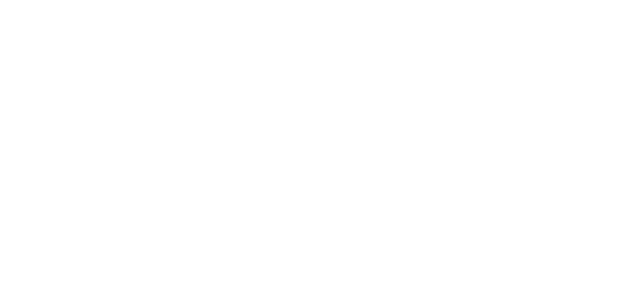
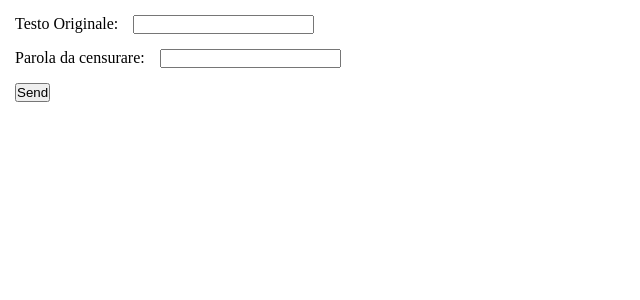
Before and after one commit to Gabriele-Cavallo/php-badwords, a PHP site: page / in a window 1280 px wide. Before the commit the part shown is empty. Shown: the top 300 px of the page, without its empty margins (0-640 px from the left). Run offline with PHP 8.4, Linux system fonts and the light colour scheme.

Commit message:
feat: add form

```diff
--- a/censored.php
+++ b/censored.php
@@ -1,5 +1,6 @@
 <?php
-
+    $uncesoredText= $_GET['inputText'];
+    $censoredWord= $_GET['inputWord'];
 ?>
 
 <!DOCTYPE html>
--- /dev/null
+++ b/css/style.css
@@ -0,0 +1,20 @@
+*{
+    margin: 0;
+    padding: 0;
+    box-sizing: border-box;
+}
+
+.form-wrapper{
+    display: flex;
+    flex-direction: column;
+    gap: 15px;
+    margin: 15px;
+}
+.paragraph-wrapper{
+    display: flex;
+    gap: 15px;
+}
+.word-wrapper{
+    display: flex;
+    gap: 15px;
+}
--- a/index.php
+++ b/index.php
@@ -3,9 +3,24 @@
 <head>
     <meta charset="UTF-8">
     <meta name="viewport" content="width=device-width, initial-scale=1.0">
+    <link rel="stylesheet" href="./css/style.css">
     <title>PHP Badwords</title>
 </head>
 <body>
-
+    <form action="censored.php" method="get">
+        <div class="form-wrapper">
+            <div class="paragraph-wrapper">
+                <label for="uncesored-tex">Testo Originale: </label>
+                <input type="text" id="uncesored-tex" name="inputText" required>
+            </div>
+            <div class="word-wrapper">
+                <label for="censored-word">Parola da censurare: </label>
+                <input type="text" id="censored-word" name="inputWord" required>
+            </div>
+            <div class="btn-wrapper">
+                <button type="submit">Send</button>
+            </div>
+        </div>
+    </form>
 </body>
 </html>
```
